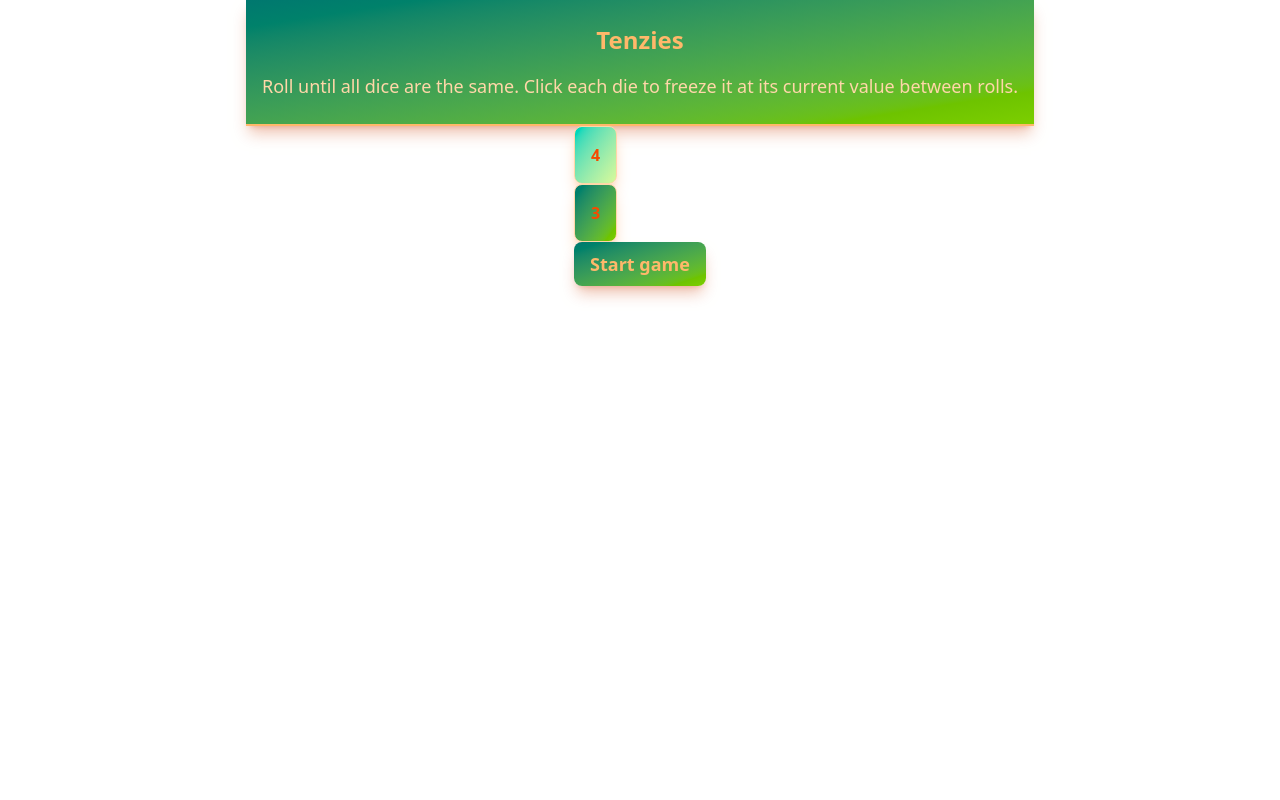
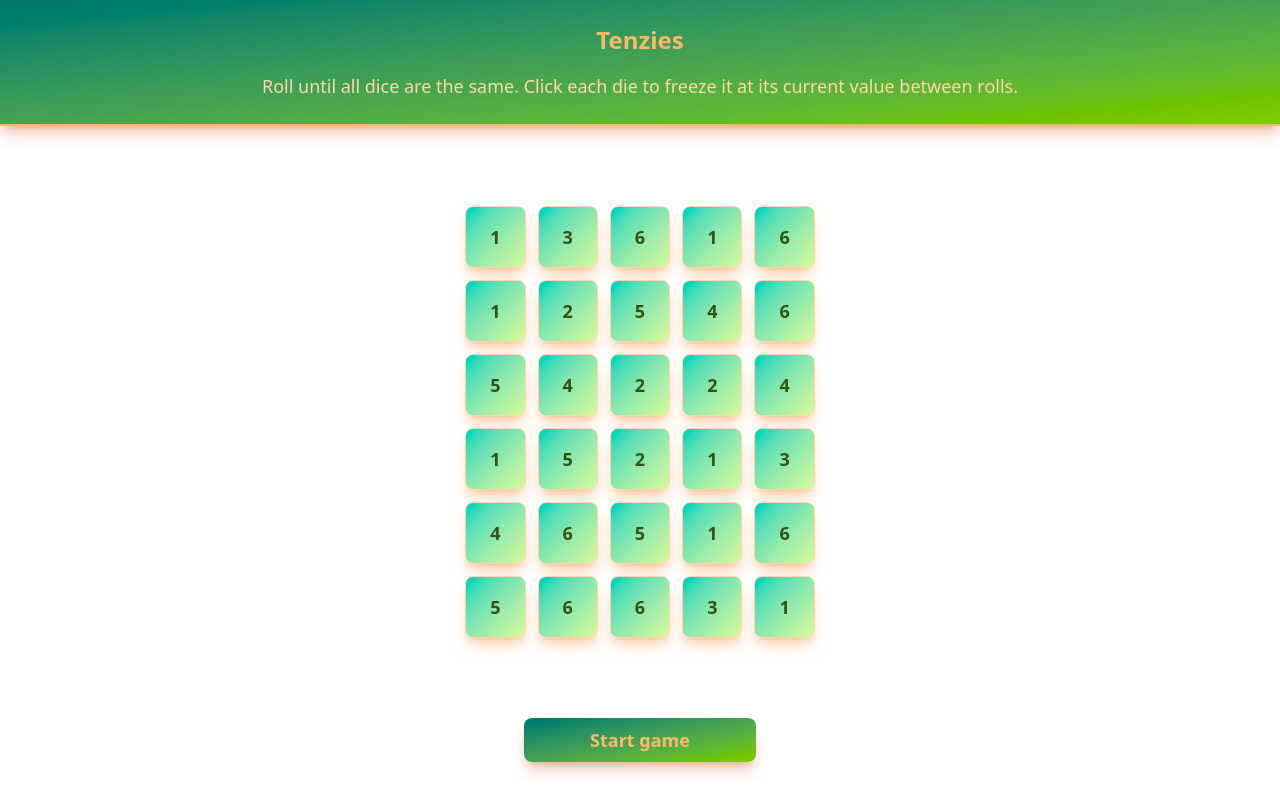
Before and after one commit to gyo82v/scrimba-tenzies-typescript, a React (Vite) app: page / in a window 1280 px wide. Built offline with nearby package versions, Linux system fonts and the light colour scheme.

Commit message:
feat: add functions that generate an array of dice

```diff
--- a/src/App.tsx
+++ b/src/App.tsx
@@ -1,18 +1,30 @@
 import { useState } from "react"
+import type { DieType } from "./types/Die"
+import { nanoid } from "nanoid"
 
 import Header from "./components/Header"
 import DiceSection from "./components/DiceSection"
 import Btn from "./components/Btn"
 
 
+
 function App() {
-  const [dice, setDice] = useState([{id:1, value:4, isHeld:true}, {id:2, value:3, isHeld:false}])
+  const [dice, setDice] = useState<DieType[]>(() => generateNewDice())
   const container = `flex flex-col items-center min-h-screen`
+
+  function generateNewDice():DieType[]{
+    const diceArr = new Array(30).fill(0).map(() =>( {
+      id : nanoid(),
+      isHeld: false,
+      value: Math.ceil(Math.random() * 6)
+    }))
+    return diceArr
+  }
 
   return (
     <div className={container}>
       <Header />
-      <main>
+      <main className="flex flex-col items-center">
         <DiceSection dice={dice} />
         <Btn>Start game</Btn>
       </main>
--- a/src/components/Btn.tsx
+++ b/src/components/Btn.tsx
@@ -11,7 +11,7 @@ export default function Btn({children, ...rest}:Props):JSX.Element{
                    shadow-lg shadow-orange-700/30 rounded-lg
                    transition-transform transition-shadow transition-colors duration-300 ease-in-out
                    hover:scale-105 active:scale-95 hover:shadow-xl hover:from-lime-500 hover:to-teal-700
-                   hover:text-orange-400`
+                   hover:text-orange-400 w-8/12`
     return(
         <button {...rest} className={style}>{children}</button>
     )
--- a/src/components/DiceSection.tsx
+++ b/src/components/DiceSection.tsx
@@ -7,7 +7,8 @@ type Props = {
 }
 
 export default function DiceSection({dice}:Props):JSX.Element{
-    const section:string = ``
+    const section:string = `grid grid-cols-5 grid-rows-6 gap-3
+                            my-20 mt-20`
     const diceElement = dice.map(d => (
         <Die data={d} key={d.id} />
     ))
--- a/src/components/Die.tsx
+++ b/src/components/Die.tsx
@@ -5,14 +5,14 @@ import type { ButtonHTMLAttributes} from "react";
 type Props = { data: DieType} & ButtonHTMLAttributes<HTMLButtonElement>
 
 export default function Die({data, ...rest}:Props):JSX.Element{
-    const style:string = `font-bold p-4 rounded-lg flex items-center justify-center
-                          bg-gradient-to-br from-teal-400 to-lime-200 text-orange-600
+    const style:string = `font-bold py-4 px-6 rounded-lg flex items-center justify-center
+                          bg-gradient-to-br  text-lg
                           shadow-lg shadow-orange-500/30 border border-orange-200`
     const effectStyle:string = `transition-transform transition-colors transition-shadow duration-300 ease-in-out
-                         hover:scale-105 active:scale-95 hover:shadow-xl hover:text-orange-700
-                         hover:from-lime-200 hover:to-teal-400`
-    const isHeldStyle:string = `${data.isHeld ? `${effectStyle} from-teal-400 to-lime-200 text-orange-600` :
-                                                "from-teal-700 to-lime-500 text-orange-300"}`
+                                hover:scale-105 active:scale-95 hover:shadow-xl hover:text-orange-700
+                                hover:from-lime-200 hover:to-teal-400`
+    const isHeldStyle:string = `${!data.isHeld ? `${effectStyle} from-teal-400 to-lime-200 text-lime-900` :
+                                                "from-teal-700 to-lime-500 text-lime-300"}`
     return(
         <button className={`${style} ${isHeldStyle}`} {...rest}>
             {data.value}
--- a/src/components/Header.tsx
+++ b/src/components/Header.tsx
@@ -1,7 +1,7 @@
 import type {JSX} from "react"
 
 export default function Header():JSX.Element{
-    const header = `bg-gradient-to-br from-teal-700 to-lime-500
+    const header = `bg-gradient-to-br from-teal-700 to-lime-500 w-full
                     flex flex-col items-center gap-4 px-4 py-6
                     shadow-lg shadow-orange-700/30 border-b-2 border-orange-300`
 
--- a/src/types/Die.ts
+++ b/src/types/Die.ts
@@ -1,5 +1,5 @@
 export type DieType = {
-    id : number,
+    id : string,
     value: number,
     isHeld : boolean
 }
```
